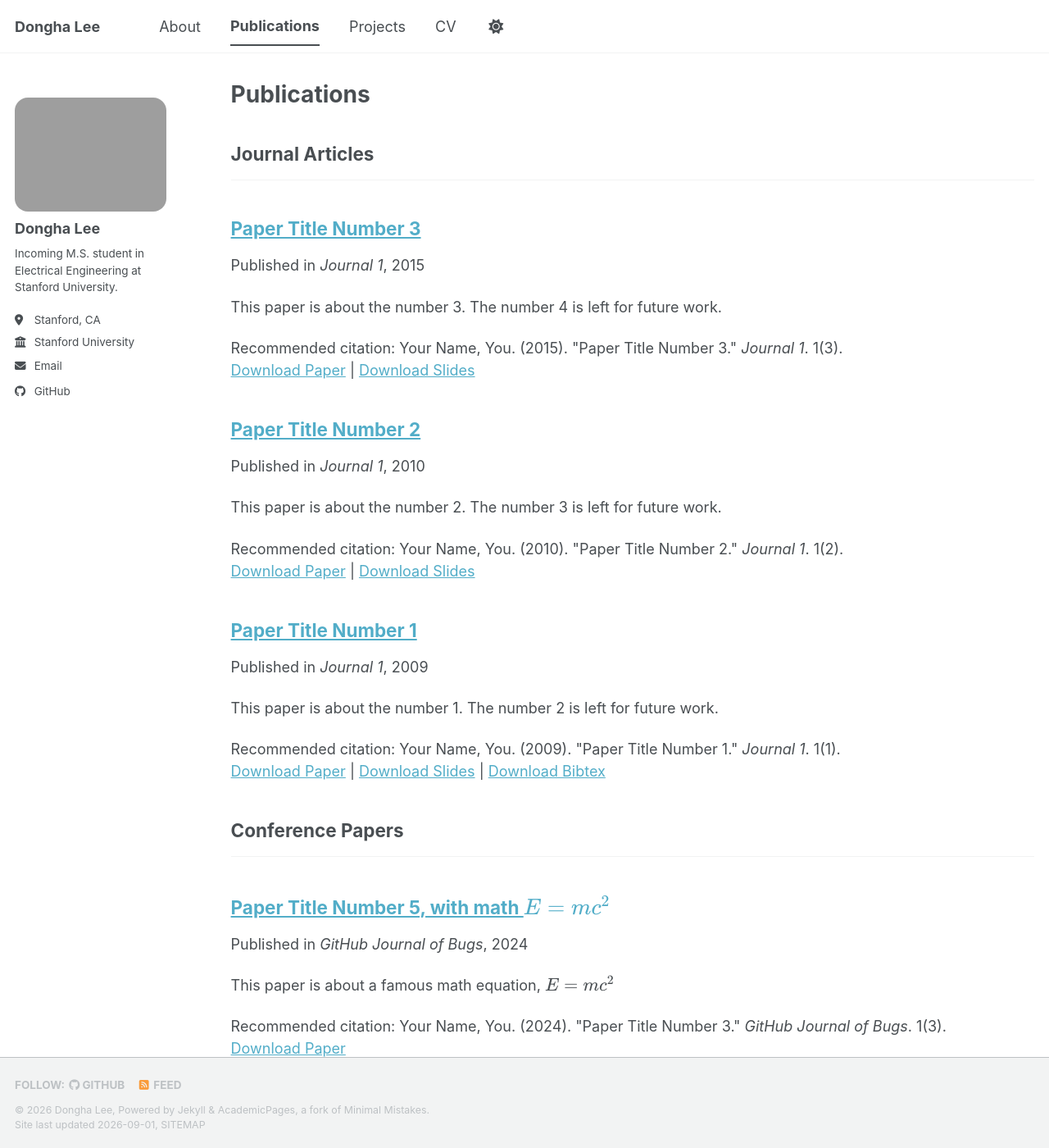
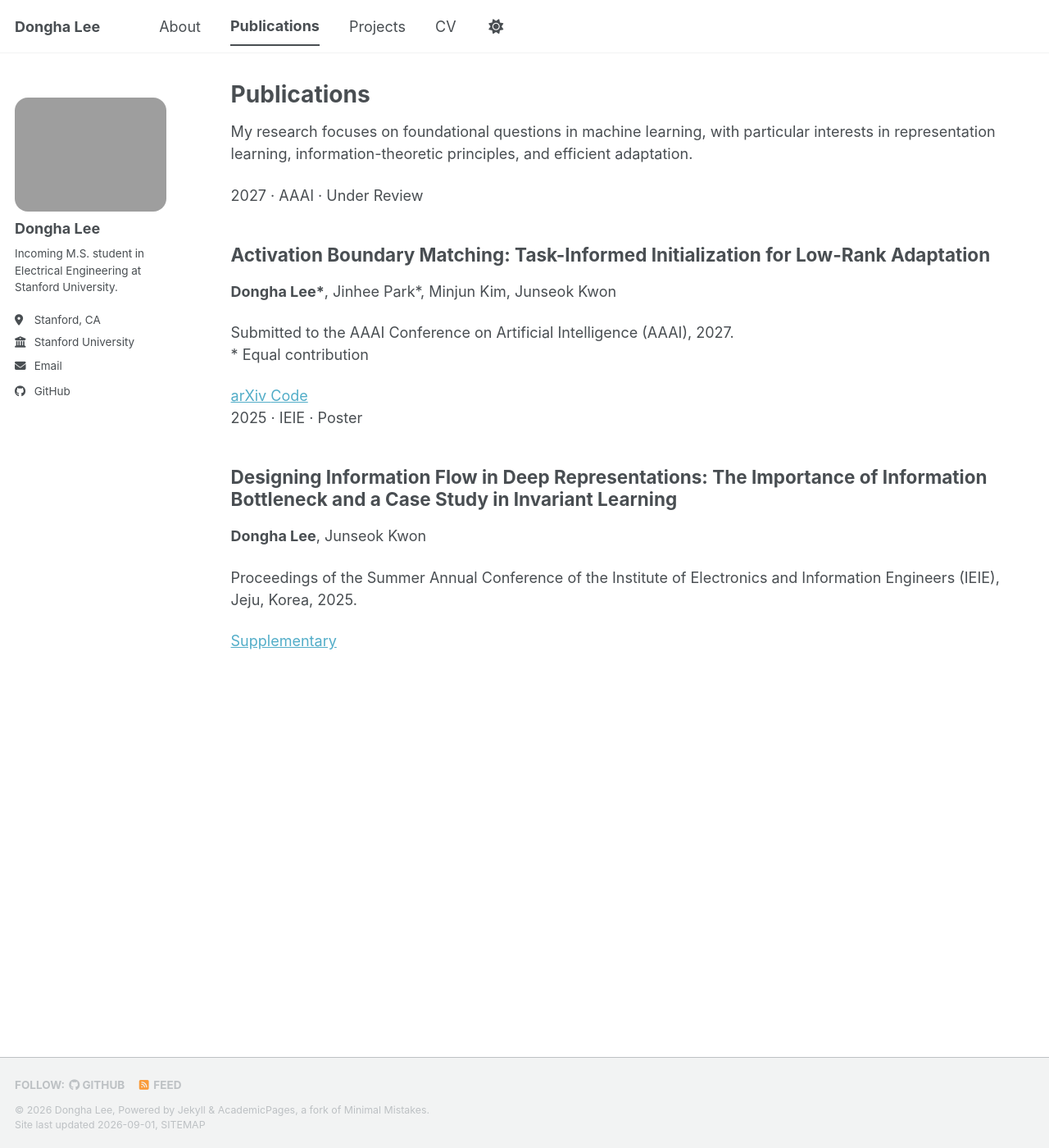
Before and after one commit to lee-research/lee-research.github.io, a Jekyll site: the page built from _pages/publications.html, in a window 1280 px wide and 1400 px high. Shown: the whole window at 82% size. Built offline with Jekyll 4.4.1, drawn with Linux system fonts in a browser that asks for light colours; a script bundle is joined from its source files by our own code; library files that are not in the unit come from our copies; some of the changed text lies outside the part shown.

Commit message:
Update publications.html

```diff
--- a/_pages/publications.html
+++ b/_pages/publications.html
@@ -5,29 +5,89 @@ permalink: /publications/
 author_profile: true
 ---
 
-{% if site.author.googlescholar %}
-  <div class="wordwrap">You can also find my articles on <a href="{{site.author.googlescholar}}">my Google Scholar profile</a>.</div>
-{% endif %}
+<div class="pub-intro">
+  <p>
+    My research focuses on foundational questions in machine learning,
+    with particular interests in representation learning,
+    information-theoretic principles, and efficient adaptation.
+  </p>
+</div>
 
-{% include base_path %}
+<div class="publication-list">
 
-<!-- New style rendering if publication categories are defined -->
-{% if site.publication_category %}
-  {% for category in site.publication_category  %}
-    {% assign title_shown = false %}
-    {% for post in site.publications reversed %}
-      {% if post.category != category[0] %}
-        {% continue %}
-      {% endif %}
-      {% unless title_shown %}
-        <h2>{{ category[1].title }}</h2><hr />
-        {% assign title_shown = true %}
-      {% endunless %}
-      {% include archive-single.html %}
-    {% endfor %}
-  {% endfor %}
-{% else %}
-  {% for post in site.publications reversed %}
-    {% include archive-single.html %}
-  {% endfor %}
-{% endif %}
+  <!-- ABM-LoRA -->
+  <div class="publication-item">
+
+    <div class="publication-meta">
+      2027 · AAAI · Under Review
+    </div>
+
+    <h2>
+      Activation Boundary Matching:
+      Task-Informed Initialization for Low-Rank Adaptation
+    </h2>
+
+    <p class="publication-authors">
+      <strong>Dongha Lee*</strong>,
+      Jinhee Park*,
+      Minjun Kim,
+      Junseok Kwon
+    </p>
+
+    <p class="publication-venue">
+      Submitted to the AAAI Conference on Artificial Intelligence (AAAI), 2027.
+      <br>
+      <span>* Equal contribution</span>
+    </p>
+
+    <div class="publication-links">
+      <a href="https://arxiv.org/abs/2511.19145"
+         target="_blank"
+         rel="noopener">
+        arXiv
+      </a>
+
+      <a href="https://github.com/lee-research/ABM-LORA"
+         target="_blank"
+         rel="noopener">
+        Code
+      </a>
+    </div>
+
+  </div>
+
+
+  <!-- Information Bottleneck -->
+  <div class="publication-item">
+
+    <div class="publication-meta">
+      2025 · IEIE · Poster
+    </div>
+
+    <h2>
+      Designing Information Flow in Deep Representations:
+      The Importance of Information Bottleneck and a Case Study in Invariant Learning
+    </h2>
+
+    <p class="publication-authors">
+      <strong>Dongha Lee</strong>,
+      Junseok Kwon
+    </p>
+
+    <p class="publication-venue">
+      Proceedings of the Summer Annual Conference of the
+      Institute of Electronics and Information Engineers (IEIE),
+      Jeju, Korea, 2025.
+    </p>
+
+    <div class="publication-links">
+      <a href="https://drive.google.com/file/d/1JDvm08fTdV8UKdTJb93mmhfr-jLsnDpv/view?usp=sharing"
+         target="_blank"
+         rel="noopener">
+        Supplementary
+      </a>
+    </div>
+
+  </div>
+
+</div>
```
